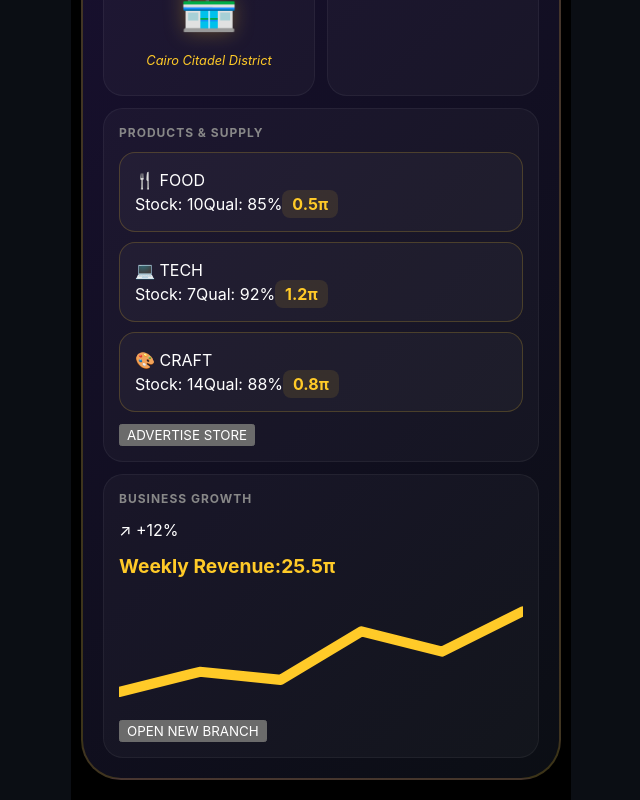
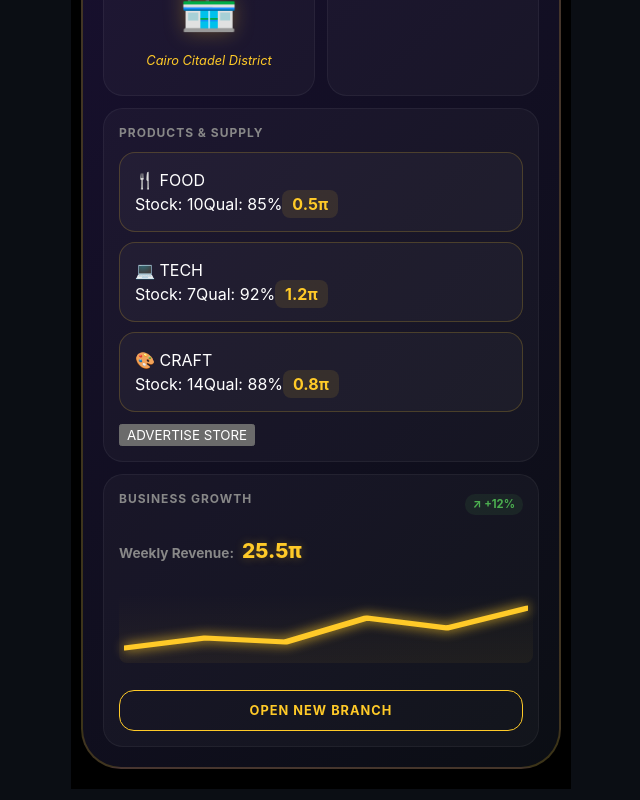
Before and after one commit to Maplypi-Official/maplypi-frontend, a React (Vite) app: page / in a window 1280 px wide. Shown: the part 419-1219 px from the top of the page, without its empty margins (319-959 px from the left). Built offline with nearby package versions, Linux system fonts and the light colour scheme; no server answers.

Commit message:
Update BusinessGrowth.css

```diff
--- a/src/components/Stats/BusinessGrowth.css
+++ b/src/components/Stats/BusinessGrowth.css
@@ -1,17 +1,83 @@
-.growth-analytics { position: relative; overflow: hidden; }
-.revenue-stat { color: #ffca28; font-size: 1.1rem; font-weight: bold; margin: 10px 0; }
-.mini-chart { width: 100%; height: 60px; margin: 10px 0; }
-.chart-line path {
-  filter: drop-shadow(0 0 5px #ffca28);
+.growth-analytics {
+  position: relative;
+  overflow: hidden;
+  display: flex;
+  flex-direction: column;
+  gap: 12px;
 }
-.ts-btn.outline {
+
+.panel-header-row {
+  display: flex;
+  justify-content: space-between;
+  align-items: center;
+}
+
+.trend-indicator {
+  font-size: 0.7rem;
+  color: #4caf50;
+  background: rgba(76, 175, 80, 0.1);
+  padding: 2px 8px;
+  border-radius: 10px;
+  font-weight: bold;
+}
+
+.revenue-stat {
+  display: flex;
+  align-items: baseline;
+  gap: 8px;
+  margin: 5px 0;
+}
+
+.revenue-stat .label {
+  color: #888;
+  font-size: 0.85rem;
+}
+
+.revenue-stat .value {
+  color: var(--digital-gold);
+  font-size: 1.3rem;
+  font-weight: 800;
+  text-shadow: 0 0 10px rgba(255, 202, 40, 0.3);
+}
+
+.mini-chart-container {
+  width: 100%;
+  height: 60px;
+  margin: 10px 0;
+  background: linear-gradient(to top, rgba(255, 202, 40, 0.05), transparent);
+  border-radius: 8px;
+  padding: 5px;
+}
+
+.chart-line-svg {
+  width: 100%;
+  height: 100%;
+  filter: drop-shadow(0 0 6px var(--digital-gold));
+}
+
+/* تحسين الزر ليتناسب مع الـ Dashboard */
+.ts-btn-outline-gold {
   width: 100%;
   background: transparent;
-  border: 1px solid #ffca28;
-  color: #ffca28;
-  padding: 10px;
-  border-radius: 10px;
+  border: 1.5px solid var(--digital-gold);
+  color: var(--digital-gold);
+  padding: 12px;
+  border-radius: 15px;
   font-size: 0.8rem;
-  transition: 0.3s;
+  font-weight: bold;
+  text-transform: uppercase;
+  letter-spacing: 1px;
+  cursor: pointer;
+  transition: all 0.3s ease;
+  margin-top: 5px;
 }
-.ts-btn.outline:hover { background: rgba(255,202,40,0.1); }
+
+.ts-btn-outline-gold:hover {
+  background: var(--digital-gold);
+  color: #000;
+  box-shadow: 0 0 20px rgba(255, 202, 40, 0.4);
+}
+
+.ts-btn-outline-gold:active {
+  transform: scale(0.96);
+}
```
